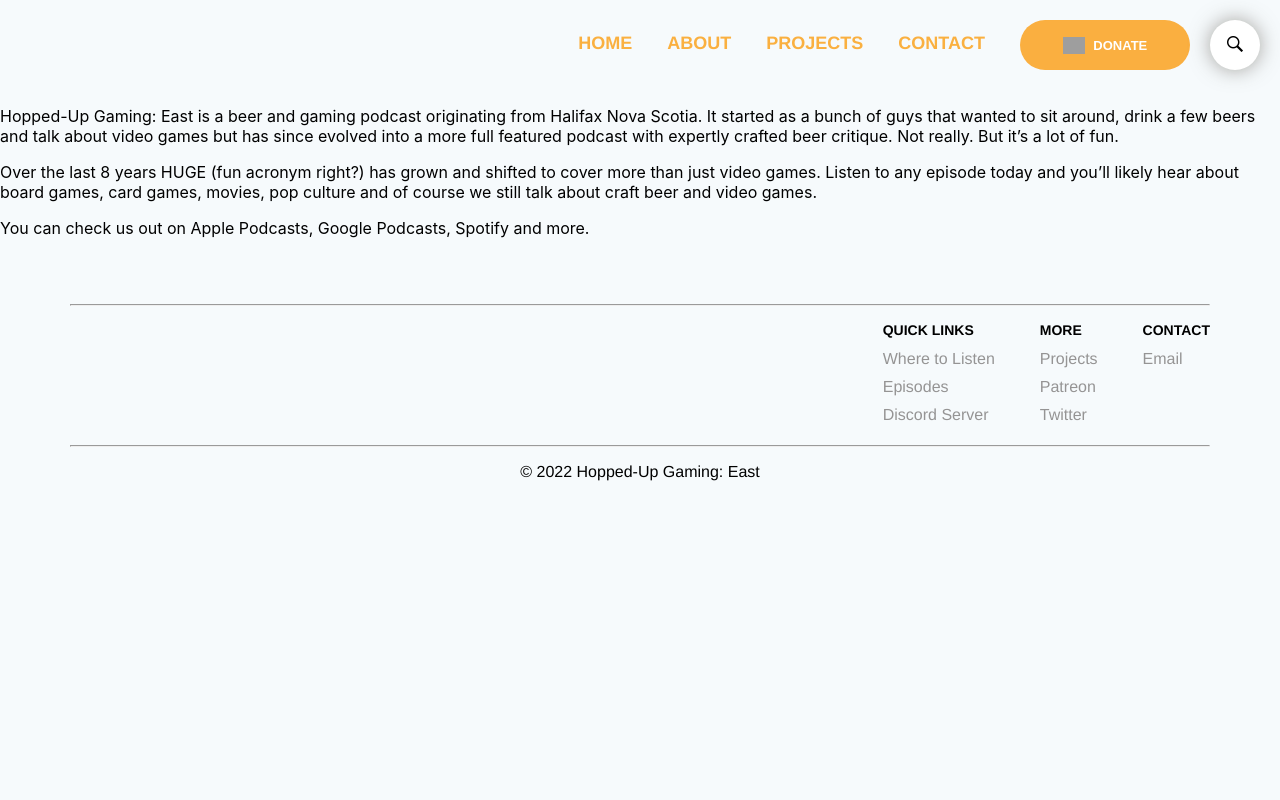
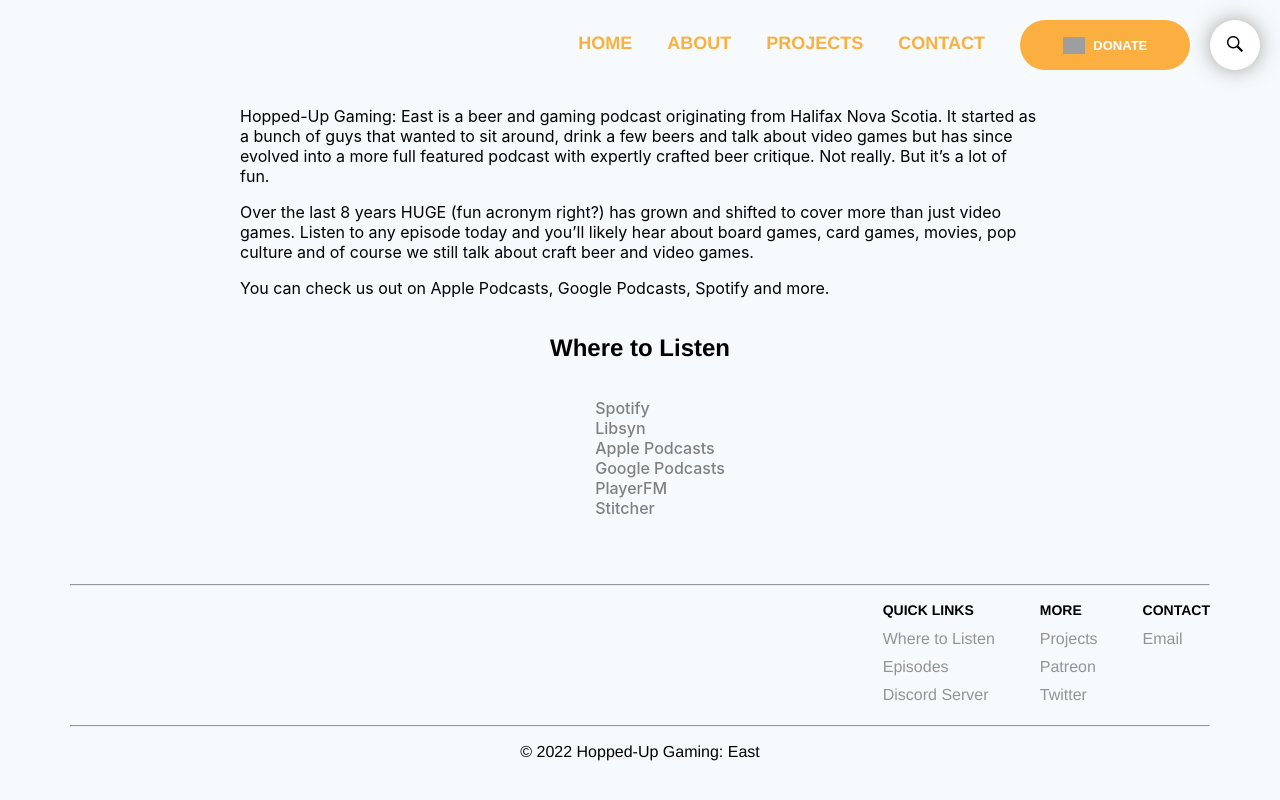
Before and after one commit to oakeef/huge_website, a React (Create React App) app: page /About in a window 1280 px wide. Built offline with nearby package versions, Linux system fonts and the light colour scheme; grey boxes are pictures that could not be loaded; a web font is replaced by a local one.

Commit message:
started building out About page. Added where to listen section with links to podcast listening options

```diff
--- a/src/Pages/About/About.css
+++ b/src/Pages/About/About.css
@@ -0,0 +1,24 @@
+.aboutContainer {
+    max-width: 800px;
+    margin: auto;
+}
+
+.aboutWhereToListenContainer {
+    display: flex;
+    flex-direction: column;
+    align-items: center;
+}
+
+.aboutWhereToListenHeader {
+    font-family: "Helvetica Neue", sans-serif;
+}
+
+.aboutPodCastLinks {
+    color: grey;
+    font-weight: 500;
+    list-style: none;
+}
+
+.aboutPodCastLinks:hover {
+    color: #faaf40;
+}
--- a/src/Pages/About/About.js
+++ b/src/Pages/About/About.js
@@ -1,27 +1,68 @@
 import React from "react";
+import "./About.css";
 
 export default function About() {
+    let podCastData = [
+        {
+            name: "Spotify",
+            link: "https://open.spotify.com/show/2dTRwdB4bHYsCI2CN9OV2m",
+        },
+        { name: "Libsyn", link: "https://sites.libsyn.com/447303/" },
+        {
+            name: "Apple Podcasts",
+            link: "https://podcasts.apple.com/us/podcast/hopped-up-gaming-east/id797058638",
+        },
+        {
+            name: "Google Podcasts",
+            link: "https://podcasts.google.com/feed/aHR0cHM6Ly9ob3BwZWR1cGVhc3QuaGlwY2FzdC5jb20vcnNzL2hvcHBlZHVwZ2FtaW5nZWFzdC54bWw",
+        },
+        {
+            name: "PlayerFM",
+            link: "https://player.fm/series/hopped-up-gaming-east",
+        },
+        {
+            name: "Stitcher",
+            link: "https://www.stitcher.com/podcast/hoppedup-gaming-east",
+        },
+    ];
+
+    const podCastLinks = podCastData.map((item) => {
         return (
-        <>
+            <li className="aboutPodCastLinks">
+                <a href={item.link} target="_blank" rel="noopener noreferrer">
+                    {item.name}
+                </a>
+            </li>
+        );
+    });
+
+    return (
+        <div>
+            <div className="aboutContainer">
                 <p>
-                Hopped-Up Gaming: East is a beer and gaming podcast originating
-                from Halifax Nova Scotia. It started as a bunch of guys that
-                wanted to sit around, drink a few beers and talk about video
-                games but has since evolved into a more full featured podcast
-                with expertly crafted beer critique. Not really. But it’s a lot
-                of fun.
+                    Hopped-Up Gaming: East is a beer and gaming podcast
+                    originating from Halifax Nova Scotia. It started as a bunch
+                    of guys that wanted to sit around, drink a few beers and
+                    talk about video games but has since evolved into a more
+                    full featured podcast with expertly crafted beer critique.
+                    Not really. But it’s a lot of fun.
                 </p>
                 <p>
-                Over the last 8 years HUGE (fun acronym right?) has grown and
-                shifted to cover more than just video games. Listen to any
-                episode today and you’ll likely hear about board games, card
-                games, movies, pop culture and of course we still talk about
-                craft beer and video games.
+                    Over the last 8 years HUGE (fun acronym right?) has grown
+                    and shifted to cover more than just video games. Listen to
+                    any episode today and you’ll likely hear about board games,
+                    card games, movies, pop culture and of course we still talk
+                    about craft beer and video games.
                 </p>
                 <p>
-                You can check us out on Apple Podcasts, Google Podcasts, Spotify
-                and more.
+                    You can check us out on Apple Podcasts, Google Podcasts,
+                    Spotify and more.
                 </p>
-        </>
+            </div>
+            <div className="aboutWhereToListenContainer">
+                <h2 className="aboutWhereToListenHeader"> Where to Listen </h2>
+                <ul> {podCastLinks} </ul>
+            </div>
+        </div>
     );
 }
```
Lines whose indentation alone changed are shown as unchanged.
